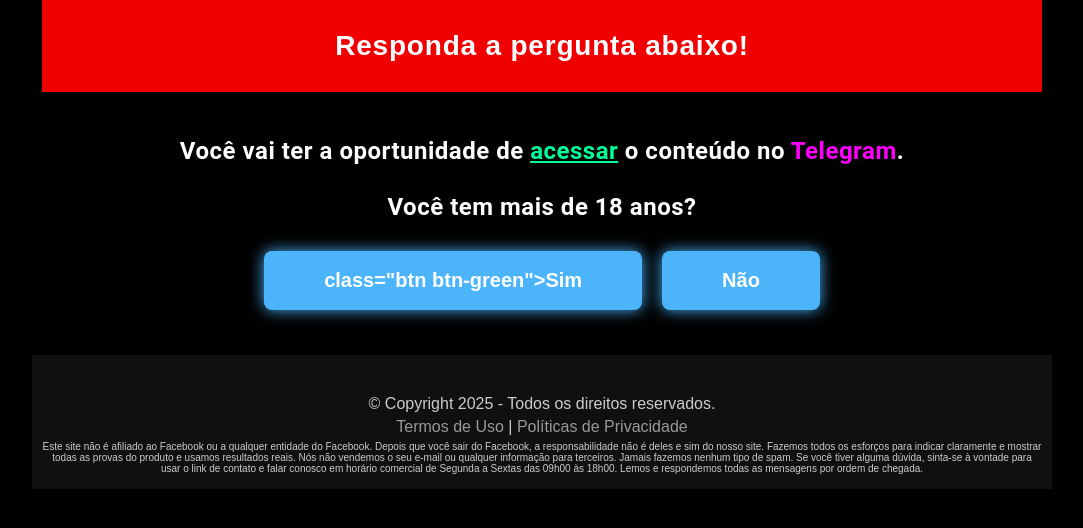
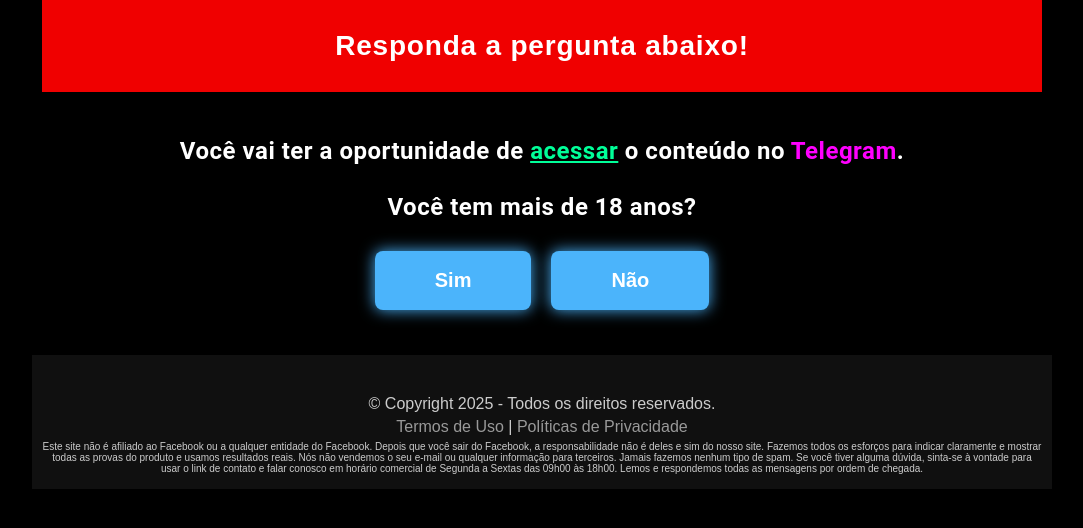
Before and after one commit to avelino-star/Cloaker1, a plain HTML site: page index.html in a window 1280 px wide. Shown: the whole page, without its empty margins (98-1181 px from the left). Drawn offline with Linux system fonts and the light colour scheme.

Commit message:
Update index.html

```diff
--- a/index.html
+++ b/index.html
@@ -115,7 +115,7 @@
 
 
     <div class="quiz-buttons">
-     <a href="parte2.html"> class="btn btn-green">Sim</a>
+     <a href="parte2.html">Sim</a>
       <a href="https://google.com">Não</a>
     </div>
   </div>
```
